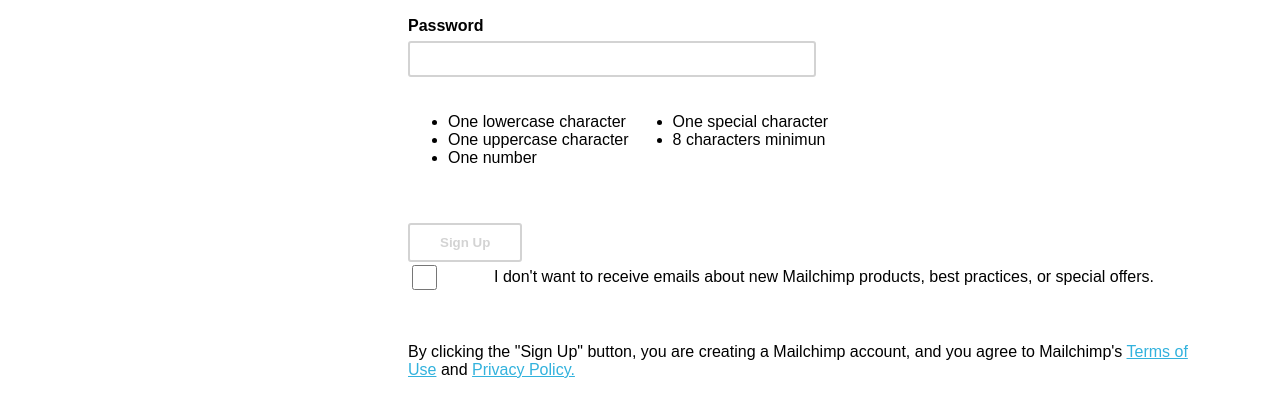
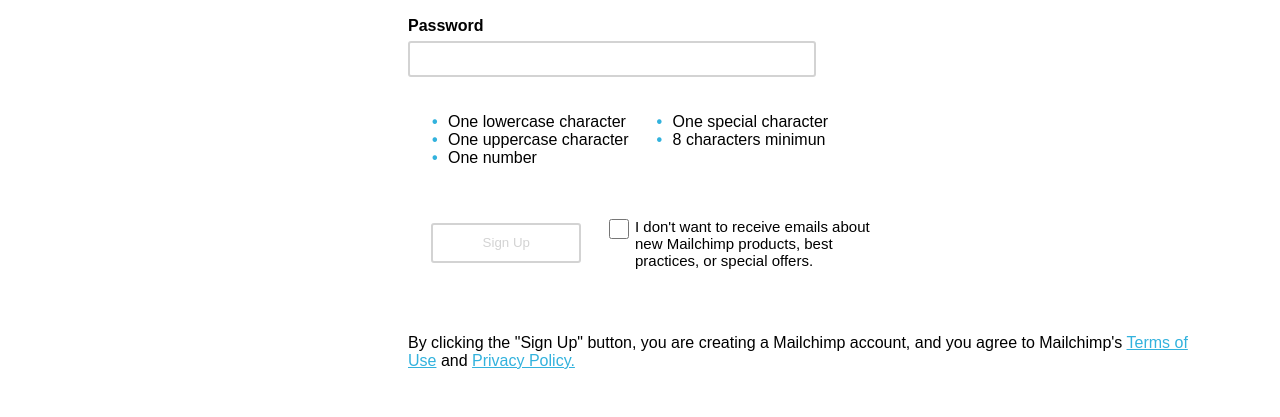
Before and after one commit to Rociliu/mailchimp, a plain HTML site: page index.html in a window 1280 px wide. Shown: the part 371-788 px from the top of the page. Drawn offline with Linux system fonts and the light colour scheme.

Commit message:
trabajo finalizado

```diff
--- a/index.html
+++ b/index.html
@@ -50,7 +50,9 @@
                     </ul>
                 </div>
                 <div class="buttons">
+                    <div class="button">
                     <button>Sign Up</button>
+                    </div>
                     <div class="checkbox">
                         <input type="checkbox" id="preference">
                         <label for="preference">
--- a/styles.css
+++ b/styles.css
@@ -35,7 +35,17 @@ h1{
     color:rgb(50, 178, 221);
 }
 
-
+input{
+    border-color: lightgray;
+    border-style:solid;
+    border-radius: 3px;
+    position: relative;
+    max-width: 500px;
+    margin-top: 6px;
+    display: block;
+    height: 30px;
+    width: 400px;
+}
 form div:not([class="checkbox"]){
     margin-top:20px;
     margin-bottom:20px;
@@ -48,61 +58,76 @@ label{
 div ul{
     display:inline-grid;
 }
-ul{
-    list-style-type:disc
+ul {
+    list-style: none; /* Remove default bullets */
+  }
+
+  ul li::before {
+    content: "\2022";
+    color: rgb(50, 178, 221);
+    font-weight: bold;
+    display: inline-block;
+    width: 1em;
+    margin-left: -1em;
 
    }
 
    li{
     font-family: Arial, Helvetica, sans-serif;
    }
-   button{
+   .buttons{
+    display: flex;
+    justify-content:space-evenly;
 
-    background-color: white;
-    padding: 10px 30px;
-    margin-top: 20px;
-    margin-right: 20px;
+    width: 500px;
+
+   }
+   .buttons button{
+    width: 150px;
+    height: 40px;
     border-color: lightgray;
     border-style:solid;
     border-radius: 3px;
-    color: lightgray;
-    font-weight: bold;
+    color:lightgray;
+    background-color: white;
+
    }
 
 .checkbox{
+
     display: flex;
-    flex-direction: row;
-    flex-wrap: nowrap;
-    align-content: center;
-    justify-content: space-evenly;
-    align-items: stretch;
+    text-align: left;
+    width: 280px;
+
+
 }
-.checkbox label{
+.checkbox > label{
+
     margin:auto;
-    font-size: 16px;
+    font-size: 15px;
     font-family: Arial, Helvetica, sans-serif;
     font-weight: normal;
 
 
+
+
 }
-input:not([type="checkbox"]){
-    border-color: lightgray;
+
+
+
+.checkbox  p{
+
+    text-align: left;
+    padding-left: 3px;
+}
+.checkbox input{
+    height: 40px;
+    width:50px;
+    border-color:lightgray;
     border-style:solid;
     border-radius: 3px;
-    position: relative;
-    max-width: 500px;
-    margin-top: 6px;
-    display: block;
-    height: 30px;
-    width: 400px;
 }
-.checkbox  p{
-    display:inline;
-}
-.checkbox input{
-    height: 25px;
-    width: 25px;
-}
+
 
 footer{
     margin-top: 50px;;
```
